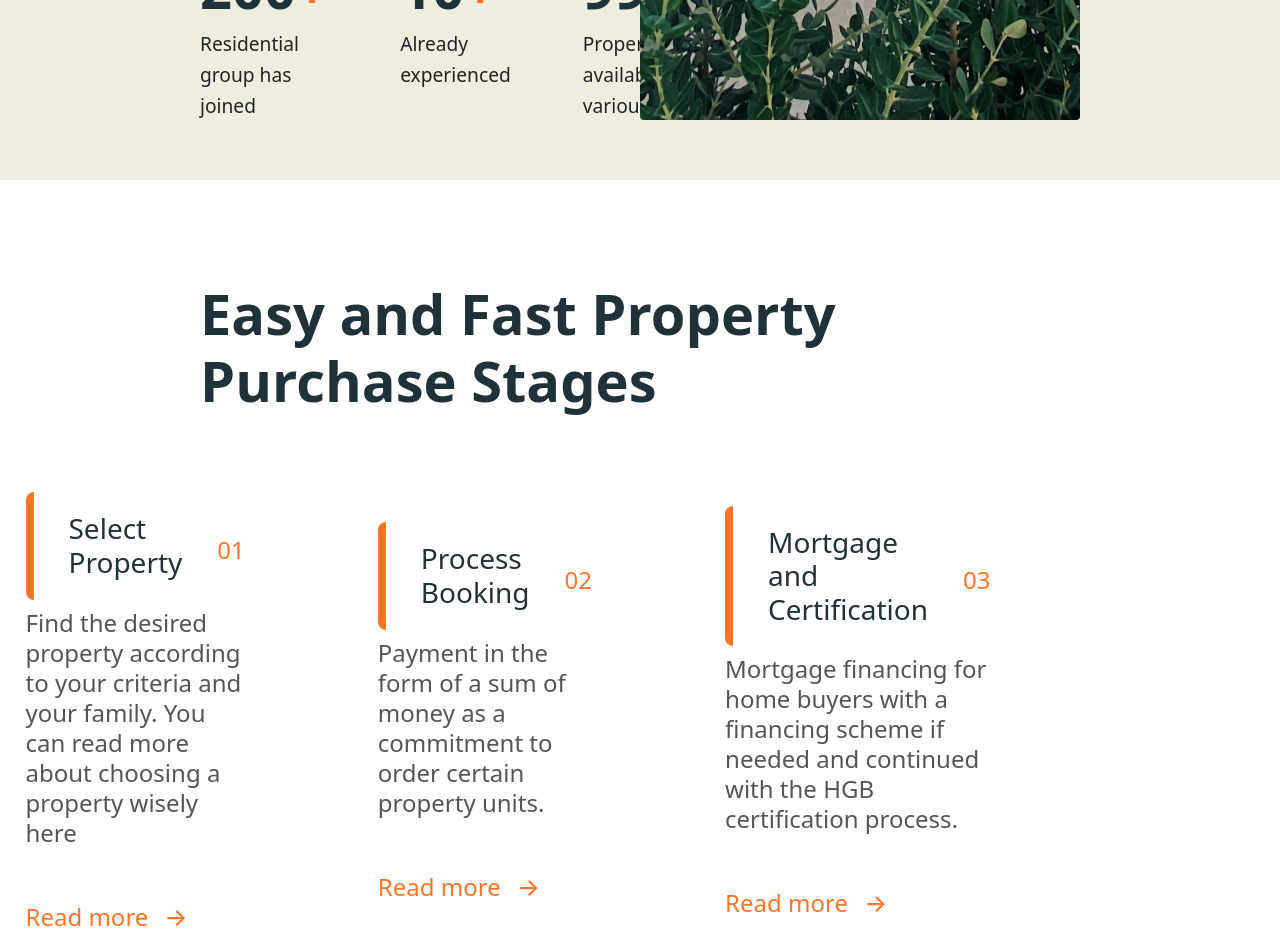
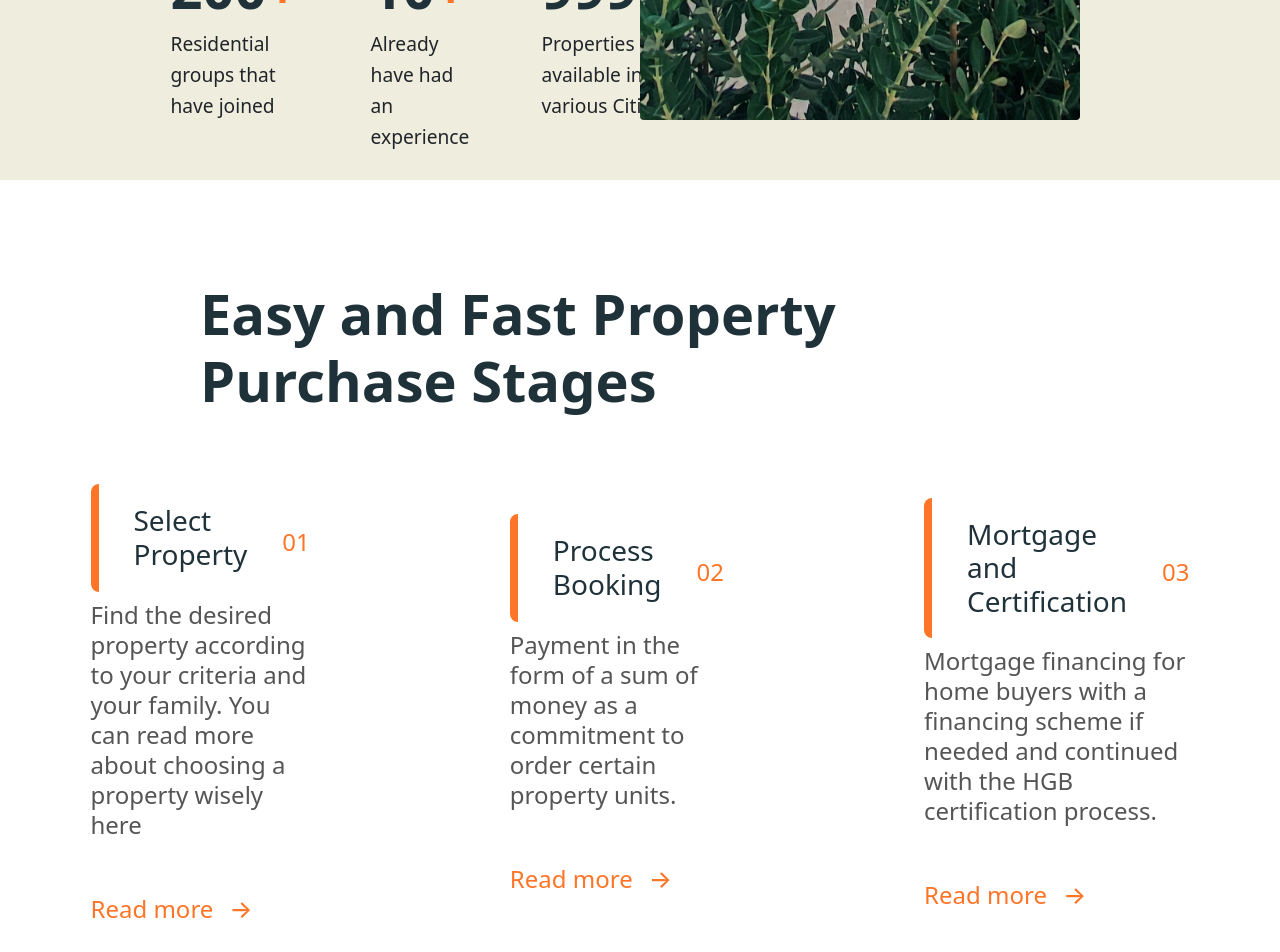
Before and after one commit to arthurkyambadde/Zimba-real-estates, a React (Create React App) app: page / in a window 1280 px wide. Shown: the part 1376-2328 px from the top of the page. Built offline with nearby package versions, Linux system fonts and the light colour scheme.

Commit message:
fix: fixed UI to suit the figma UI

```diff
--- a/src/components/Hero.jsx
+++ b/src/components/Hero.jsx
@@ -53,6 +53,8 @@ const HeroSectionPerformances = styled.div`
   display: flex;
   flex-direction: row;
   gap: 72px;
+  width: 100%;
+  justify-content: center;s
 `;
 
 const DetailContainer = styled.div`
@@ -97,13 +99,13 @@ function Hero() {
             <DetailHeading>
               200<PerformanceSign>+</PerformanceSign>
             </DetailHeading>
-            <p>Residential group has joined</p>
+            <p>Residential groups that have joined</p>
           </DetailContainer>
           <DetailContainer>
             <DetailHeading>
               10<PerformanceSign>+</PerformanceSign>
             </DetailHeading>
-            <p>Already experienced </p>
+            <p>Already have had an experience </p>
           </DetailContainer>
           <DetailContainer>
             <DetailHeading>
--- a/src/components/PurchaseStages.jsx
+++ b/src/components/PurchaseStages.jsx
@@ -14,13 +14,6 @@ const CardHeadingContainer = styled.div`
   align-items: center;
 `;
 
-const CardPosition = styled.div`
-  display: flex;
-  align-tems: center;
-  justify-content: center;
-  width: 70%;
-`;
-
 const SectionHeading = styled.h1`
   font-weight: 600;
   font-size: 56px;
@@ -33,7 +26,7 @@ const SectionCards = styled.div`
   flex-direction: row;
   align-items: center;
   justify-content: center;
-  gap: 133px;
+  gap: 200px;
   margin-top: 70px;
 `;
 
@@ -61,13 +54,17 @@ const CardLabel = styled.span`
   color: #ff7527;
 `;
 
+const Container = styled.div`
+  padding: 0 150px;
+`;
+
 class PurchaseStages extends Component {
   render() {
     return (
       <SectionContainer>
         <SectionHeading>Easy and Fast Property Purchase Stages</SectionHeading>
 
-        <CardPosition>
+        <Container>
           <SectionCards>
             <div>
               <CardHeadingContainer>
@@ -103,7 +100,7 @@ class PurchaseStages extends Component {
               <ReadMore />
             </div>
           </SectionCards>
-        </CardPosition>
+        </Container>
       </SectionContainer>
     );
   }
```
